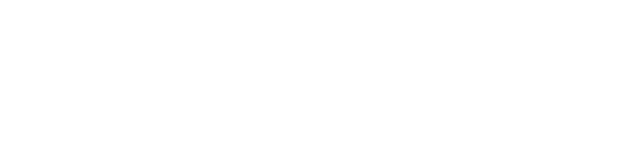
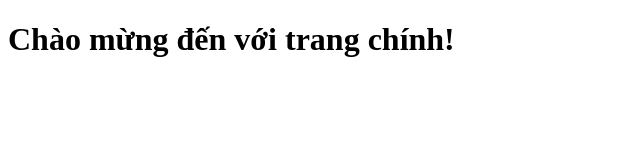
Before and after one commit to tranhuylambl/baitapgitflow, a plain HTML site: page index.html in a window 1280 px wide. Shown: the whole page, without its empty margins (0-640 px from the left). Drawn offline with Linux system fonts and the light colour scheme.

Commit message:
Edit content in main branch

```diff
--- a/index.html
+++ b/index.html
@@ -5,6 +5,7 @@
     <meta name="viewport" content="width=device-width, initial-scale=1.0">
     <title>Document</title>
 </head>
+<h1>Chào mừng đến với trang chính!</h1>
 <body>
 
 </body>
```
